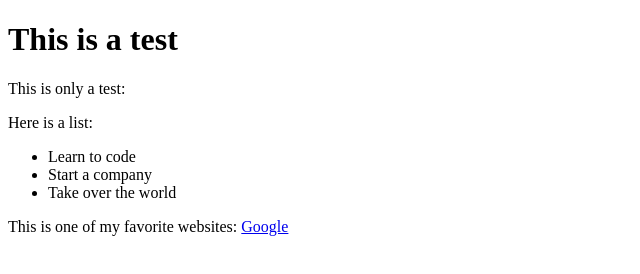
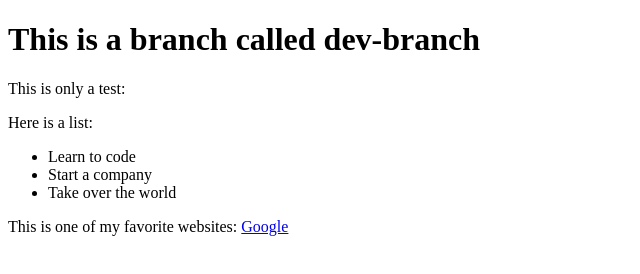
Before and after one commit to the1truegamer/evildownloads, a plain HTML site: page index.html in a window 1280 px wide. Shown: the whole page, without its empty margins (0-640 px from the left). Drawn offline with Linux system fonts and the light colour scheme.

Commit message:
dev-branch commit

```diff
--- a/index.html
+++ b/index.html
@@ -4,7 +4,7 @@
   <title>Welcome to www.evildownloads.com</title>
 </head>
 <body>
- <h1>This is a test</h1>
+ <h1>This is a branch called dev-branch</h1>
 <p>This is only a test:</p>
  <p>Here is a list:</p>
 <ul>
```
